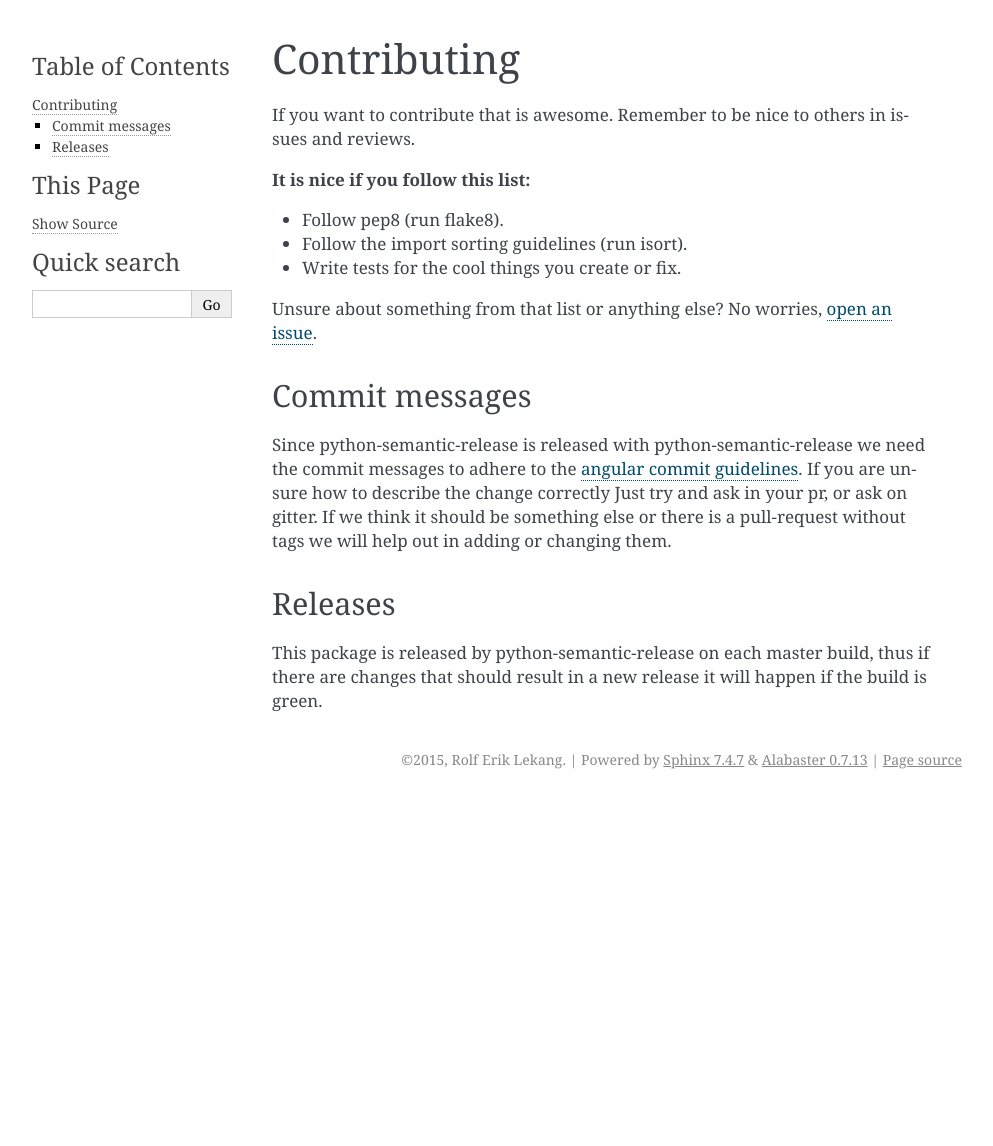
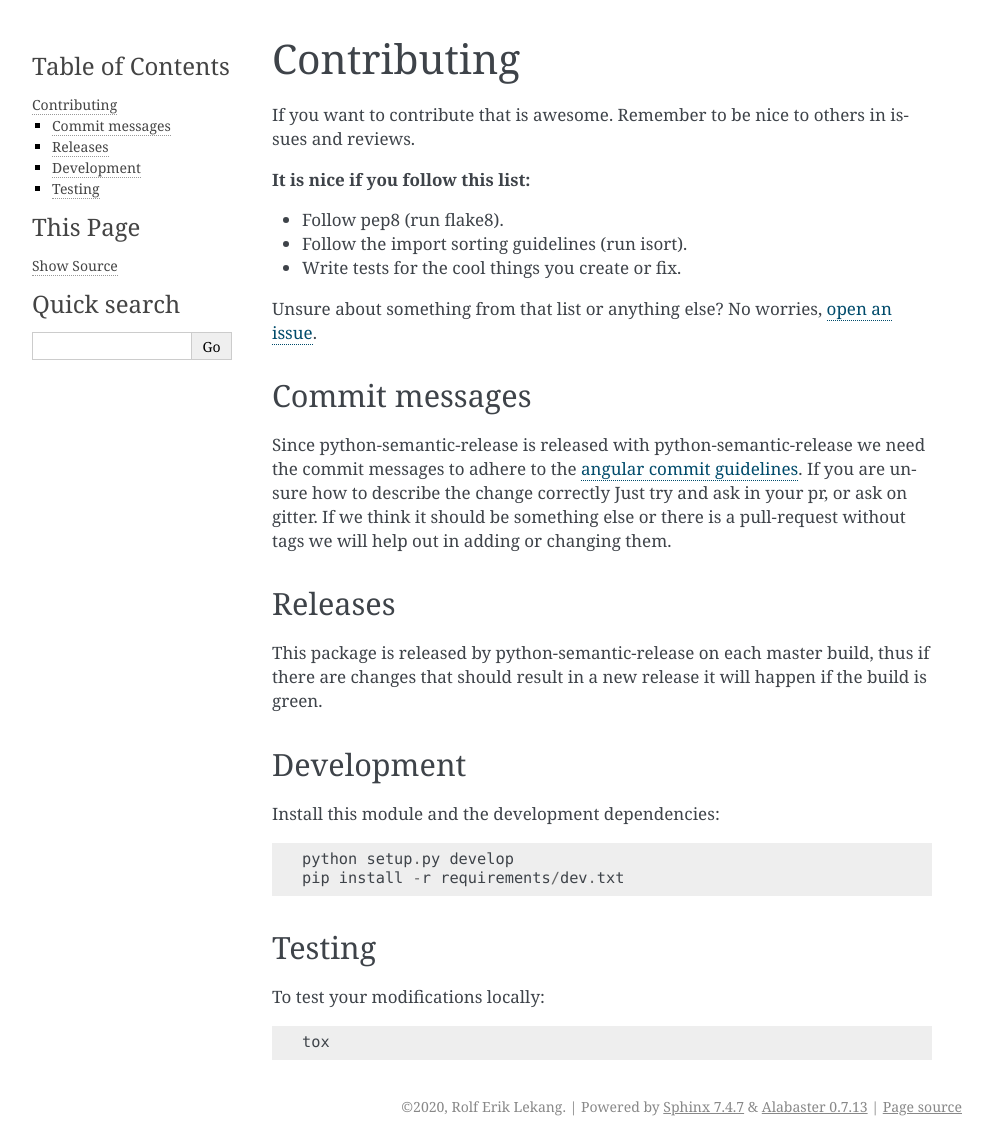
Before and after one commit to python-semantic-release/python-semantic-release, a Sphinx documentation site: the page built from docs/contributing.rst, in a window 1280 px wide. Shown: the whole page, without its empty margins (148-1141 px from the left). Built offline with Sphinx 7.4.7, drawn with Linux system fonts in a browser that asks for light colours; pages that are not in the unit, such as notebooks, are missing from menus; before the commit the page ends 900 px from its top, so only the background shows below that.

```diff
--- a/CONTRIBUTING.rst
+++ b/CONTRIBUTING.rst
@@ -28,3 +28,23 @@ Releases
 
 This package is released by python-semantic-release on each master build, thus if there are changes
 that should result in a new release it will happen if the build is green.
+
+
+Development
+~~~~~~~~~~~
+
+Install this module and the development dependencies:
+
+::
+
+    python setup.py develop
+    pip install -r requirements/dev.txt
+
+Testing
+~~~~~~~
+
+To test your modifications locally:
+
+::
+
+    tox
--- a/docs/conf.py
+++ b/docs/conf.py
@@ -19,7 +19,7 @@ templates_path = ['_templates']
 source_suffix = '.rst'
 master_doc = 'index'
 project = u'python-semantic-release'
-copyright = u'2015, Rolf Erik Lekang'
+copyright = u'2020, Rolf Erik Lekang'
 
 version = semantic_release.__version__
 release = semantic_release.__version__
@@ -63,5 +63,5 @@ texinfo_documents = [
 epub_title = u'python-semantic-release'
 epub_author = u'Rolf Erik Lekang'
 epub_publisher = u'Rolf Erik Lekang'
-epub_copyright = u'2015, Rolf Erik Lekang'
+epub_copyright = u'2020, Rolf Erik Lekang'
 epub_exclude_files = ['search.html']
--- a/docs/configuration.rst
+++ b/docs/configuration.rst
@@ -3,7 +3,10 @@
 Configuration
 -------------
 
-All configuration options described here can be overloaded in a ``setup.cfg`` file in a ``semantic_release`` section and/or in a ``pyproject.toml`` file in a ``[tool.semantic_release]`` section. ``pyproject.toml`` is loaded after ``setup.cfg`` and has the priority.
+All configuration options described here can be overloaded in a ``setup.cfg``
+file in a ``semantic_release`` section and/or in a ``pyproject.toml`` file in
+a ``[tool.semantic_release]`` section. ``pyproject.toml`` is loaded after
+``setup.cfg`` and has the priority.
 
 Moreover, those configuration values can be overloaded with the ``-D`` option, like so ::
 
```
Also changed, not shown: readme.rst (+28 -38 lines).
